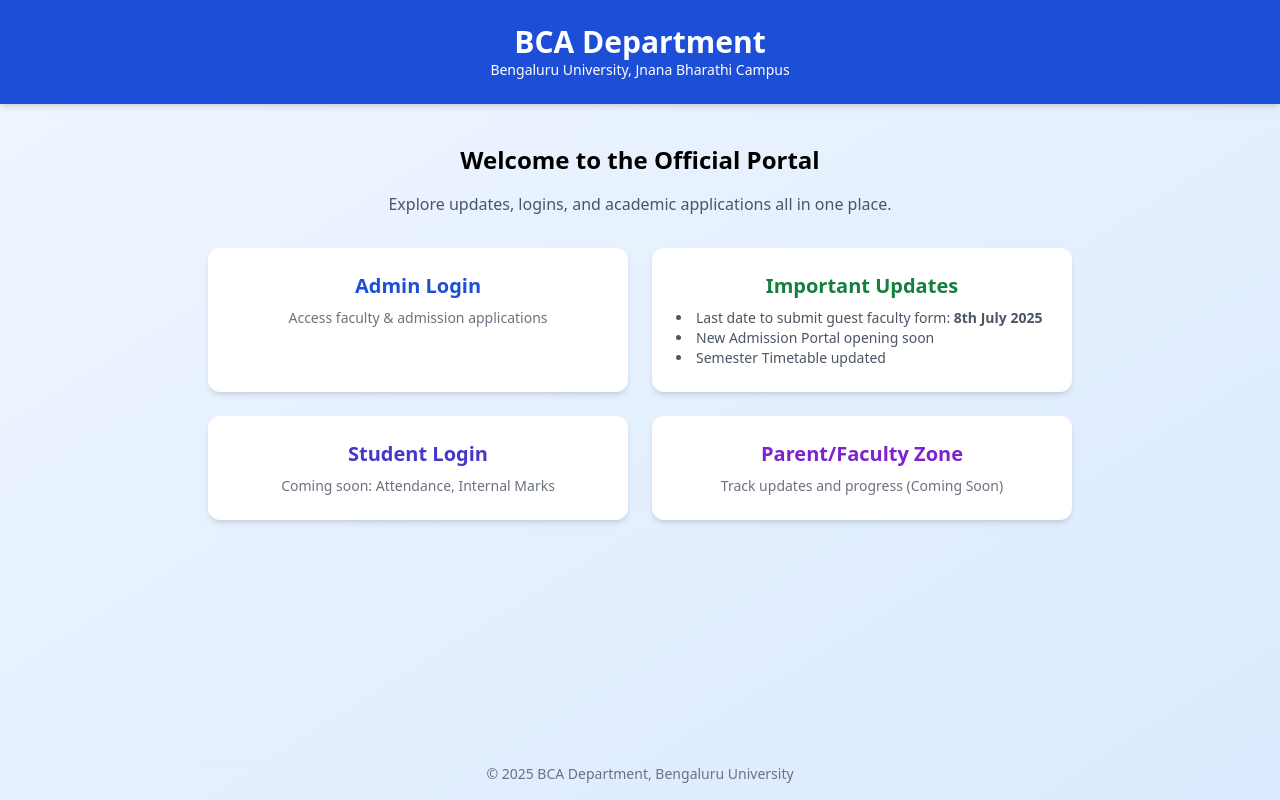
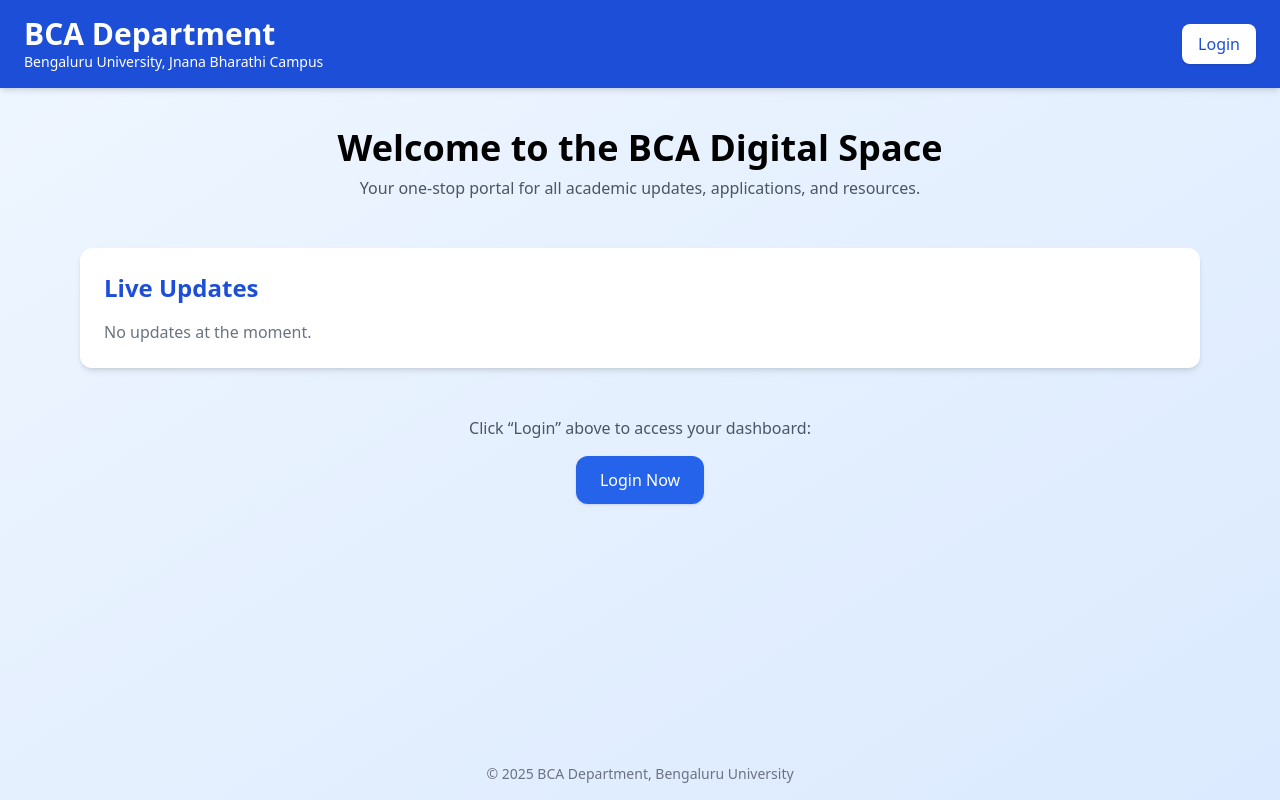
Before and after one commit to GitKaran4723/bcaofficial, a Flask app: page / in a window 1280 px wide. Run offline with Flask 3, Linux system fonts and the light colour scheme; some libraries are stand-ins or nearby versions.

Commit message:
Updating the app

```diff
--- a/app.py
+++ b/app.py
@@ -3,19 +3,44 @@
 import requests
 from dotenv import load_dotenv
 
+# -----------------------------------------------------------------------------
+# App setup
+# -----------------------------------------------------------------------------
 load_dotenv()
-
 app = Flask(__name__)
 app.secret_key = os.getenv("FLASK_SECRET_KEY")
 
-LOGIN_USERNAME = os.getenv("LOGIN_USERNAME")
-LOGIN_PASSWORD = os.getenv("LOGIN_PASSWORD")
+# Admin credentials
+LOGIN_USERNAME    = os.getenv("LOGIN_USERNAME")
+LOGIN_PASSWORD    = os.getenv("LOGIN_PASSWORD")
+
+# External data sources
 GOOGLE_SCRIPT_URL = os.getenv("GOOGLE_SCRIPT_URL")
+UPDATES_JSON_URL  = os.getenv("UPDATES_JSON_URL")
+
+# -----------------------------------------------------------------------------
+# Routes
+# -----------------------------------------------------------------------------
 
 @app.route('/')
 def home():
-    return render_template("landing.html")
+    # Fetch live updates from GitHub JSON
+    updates = []
+    last_updated = None
+    try:
+        resp = requests.get(UPDATES_JSON_URL, timeout=3)
+        resp.raise_for_status()
+        payload = resp.json()
+        updates = payload.get("updates", [])
+        last_updated = payload.get("last_updated")
+    except Exception as e:
+        app.logger.warning(f"Could not fetch live updates: {e}")
 
+    return render_template('landing.html',
+                           updates=updates,
+                           last_updated=last_updated)
+
+# -- Admin login (shared) ---------------------------------------
 @app.route('/login', methods=['GET', 'POST'])
 def login():
     error = None
@@ -26,37 +51,90 @@
             session['logged_in'] = True
             return redirect(url_for('admin_dashboard'))
         else:
-            error = 'Invalid Credentials. Try again.'
-    return render_template("login.html", error=error)
+            error = 'Invalid credentials'
+    return render_template('login.html', role='Admin', error=error)
 
 @app.route('/logout')
 def logout():
-    session.pop('logged_in', None)
+    session.clear()
     return redirect(url_for('home'))
 
 @app.route('/admin')
 def admin_dashboard():
     if not session.get('logged_in'):
         return redirect(url_for('login'))
-    return render_template("dashboard.html")
+    return render_template('dashboard.html', role='Admin')
 
+# -- Student login ------------------------------------------------
+@app.route('/student/login', methods=['GET','POST'])
+def student_login():
+    error = None
+    if request.method == 'POST':
+        # TODO: validate student credentials
+        session['role'] = 'Student'
+        return redirect(url_for('student_dashboard'))
+    return render_template('student_login.html', role='Student', error=error)
+
+@app.route('/student/dashboard')
+def student_dashboard():
+    if session.get('role') != 'Student':
+        return redirect(url_for('student_login'))
+    return render_template('student_dashboard.html')
+
+# -- Parent login -------------------------------------------------
+@app.route('/parent/login', methods=['GET','POST'])
+def parent_login():
+    error = None
+    if request.method == 'POST':
+        # TODO: validate parent credentials
+        session['role'] = 'Parent'
+        return redirect(url_for('parent_dashboard'))
+    return render_template('parent_login.html', role='Parent', error=error)
+
+@app.route('/parent/dashboard')
+def parent_dashboard():
+    if session.get('role') != 'Parent':
+        return redirect(url_for('parent_login'))
+    return render_template('parent_dashboard.html')
+
+# -- Faculty login ------------------------------------------------
+@app.route('/faculty/login', methods=['GET','POST'])
+def faculty_login():
+    error = None
+    if request.method == 'POST':
+        # TODO: validate faculty credentials
+        session['role'] = 'Faculty'
+        return redirect(url_for('faculty_dashboard'))
+    return render_template('faculty_login.html', role='Faculty', error=error)
+
+@app.route('/faculty/dashboard')
+def faculty_dashboard():
+    if session.get('role') != 'Faculty':
+        return redirect(url_for('faculty_login'))
+    return render_template('faculty_dashboard.html')
+
+# -- Google-Forms data display ----------------------------------
 @app.route('/gfapplications')
 def display_data():
     if not session.get('logged_in'):
         return redirect(url_for('login'))
     try:
-        response = requests.get(GOOGLE_SCRIPT_URL)
-        data = response.json()
+        resp = requests.get(GOOGLE_SCRIPT_URL, timeout=3)
+        resp.raise_for_status()
+        data = resp.json()
     except Exception as e:
         return f"Error fetching data: {e}"
-    return render_template("gfApp.html", data=data)
+    return render_template('gfApp.html', data=data)
 
+# -- Admission applications --------------------------------------
 @app.route('/admission-applications')
 def admission_applications():
     if not session.get('logged_in'):
         return redirect(url_for('login'))
-    # Placeholder for admission data
-    return render_template("admissionApp.html")
+    return render_template('admissionApp.html')
 
+# -----------------------------------------------------------------------------
+# Run
+# -----------------------------------------------------------------------------
 if __name__ == '__main__':
     app.run(debug=True)
--- a/templates/landing.html
+++ b/templates/landing.html
@@ -6,48 +6,100 @@
   <title>BCA Department Portal</title>
   <script src="https://cdn.tailwindcss.com"></script>
 </head>
-<body class="bg-gradient-to-br from-blue-50 to-blue-100 min-h-screen flex flex-col items-center justify-center">
+<body class="bg-gradient-to-br from-blue-50 to-blue-100 min-h-screen flex flex-col">
 
-  <header class="w-full text-center py-6 bg-blue-700 text-white shadow-md">
-    <h1 class="text-3xl font-bold">BCA Department</h1>
-    <p class="text-sm">Bengaluru University, Jnana Bharathi Campus</p>
+  <!-- Header -->
+  <header class="w-full flex items-center justify-between px-6 py-4 bg-blue-700 text-white shadow-md">
+    <div>
+      <h1 class="text-3xl font-bold">BCA Department</h1>
+      <p class="text-sm">Bengaluru University, Jnana Bharathi Campus</p>
+    </div>
+    <button id="loginBtn" class="bg-white text-blue-700 px-4 py-2 rounded-lg shadow hover:bg-gray-100 transition">
+      Login
+    </button>
   </header>
 
-  <main class="flex-1 w-full max-w-4xl px-4 mt-10">
-    <div class="text-center">
-      <h2 class="text-2xl font-semibold mb-4">Welcome to the Official Portal</h2>
-      <p class="mb-8 text-gray-600">Explore updates, logins, and academic applications all in one place.</p>
-    </div>
+  <!-- Main Content -->
+  <main class="flex-1 w-full max-w-6xl mx-auto px-4 py-10">
 
-    <div class="grid gap-6 md:grid-cols-2">
-      <a href="/login" class="bg-white shadow-md hover:shadow-lg p-6 rounded-xl text-center transition">
-        <h3 class="text-xl font-semibold text-blue-700">Admin Login</h3>
-        <p class="text-gray-500 text-sm mt-2">Access faculty & admission applications</p>
-      </a>
+    <!-- Welcome Section -->
+    <section class="text-center mb-12">
+      <h2 class="text-4xl font-semibold mb-2">Welcome to the BCA Digital Space</h2>
+      <p class="text-gray-600">Your one-stop portal for all academic updates, applications, and resources.</p>
+    </section>
 
-      <div class="bg-white shadow-md p-6 rounded-xl text-center">
-        <h3 class="text-xl font-semibold text-green-700">Important Updates</h3>
-        <ul class="mt-2 text-sm text-gray-600 list-disc list-inside text-left">
-          <li>Last date to submit guest faculty form: <strong>8th July 2025</strong></li>
-          <li>New Admission Portal opening soon</li>
-          <li>Semester Timetable updated</li>
-        </ul>
+    <!-- Live Updates Section (dynamic) -->
+    <section class="mt-12 bg-white p-6 rounded-xl shadow-md">
+      <div class="flex justify-between items-center mb-4">
+        <h2 class="text-2xl font-semibold text-blue-700">Live Updates</h2>
+        {% if last_updated %}
+          <time class="text-sm text-gray-500">Last updated: {{ last_updated.replace("T"," ") }}</time>
+        {% endif %}
       </div>
+      <ul class="space-y-4">
+        {% for u in updates %}
+          <li class="border-l-4 pl-4
+                     {% if u.type == 'Exam Notification' %}border-red-500
+                     {% elif u.type == 'Timetable Update' %}border-green-500
+                     {% else %}border-gray-300{% endif %}">
+            <div class="flex justify-between items-baseline">
+              <h3 class="font-medium">{{ u.title }}</h3>
+              <time class="text-sm text-gray-500">{{ u.date|replace("T"," ") }}</time>
+            </div>
+            <p class="text-sm text-gray-600">{{ u.description }}</p>
+            {% if u.link %}
+              <a href="{{ u.link }}" class="text-sm text-blue-600 hover:underline">View details</a>
+            {% endif %}
+          </li>
+        {% else %}
+          <li class="text-gray-500">No updates at the moment.</li>
+        {% endfor %}
+      </ul>
+    </section>
 
-      <a href="#" class="bg-white shadow-md hover:shadow-lg p-6 rounded-xl text-center transition">
-        <h3 class="text-xl font-semibold text-indigo-700">Student Login</h3>
-        <p class="text-gray-500 text-sm mt-2">Coming soon: Attendance, Internal Marks</p>
-      </a>
+    <!-- Call-to-Action -->
+    <section class="text-center mt-12">
+      <p class="text-gray-600 mb-4">Click “Login” above to access your dashboard:</p>
+      <button id="loginBtn2" class="bg-blue-600 text-white px-6 py-3 rounded-xl shadow hover:bg-blue-700 transition">
+        Login Now
+      </button>
+    </section>
 
-      <a href="#" class="bg-white shadow-md hover:shadow-lg p-6 rounded-xl text-center transition">
-        <h3 class="text-xl font-semibold text-purple-700">Parent/Faculty Zone</h3>
-        <p class="text-gray-500 text-sm mt-2">Track updates and progress (Coming Soon)</p>
-      </a>
-    </div>
   </main>
 
-  <footer class="w-full text-center py-4 mt-10 text-sm text-gray-500">
+  <!-- Footer -->
+  <footer class="w-full text-center py-4 text-sm text-gray-500">
     &copy; 2025 BCA Department, Bengaluru University
   </footer>
+
+  <!-- Role-Selector Modal -->
+  <div id="roleModal"
+       class="fixed inset-0 bg-black bg-opacity-50 flex items-center justify-center hidden">
+    <div class="bg-white rounded-2xl p-8 w-80 relative">
+      <button id="closeModal"
+              class="absolute top-3 right-3 text-gray-400 hover:text-gray-600 text-2xl">&times;</button>
+      <h4 class="text-xl font-semibold mb-6 text-center">You are</h4>
+      <ul class="space-y-3">
+        <li><a href="{{ url_for('student_login') }}" class="block text-center py-2 bg-blue-100 rounded-lg hover:bg-blue-200 transition">Student</a></li>
+        <li><a href="{{ url_for('parent_login') }}"  class="block text-center py-2 bg-green-100 rounded-lg hover:bg-green-200 transition">Parent</a></li>
+        <li><a href="{{ url_for('faculty_login') }}" class="block text-center py-2 bg-indigo-100 rounded-lg hover:bg-indigo-200 transition">Faculty</a></li>
+        <li><a href="{{ url_for('login') }}"         class="block text-center py-2 bg-red-100 rounded-lg hover:bg-red-200 transition">Admin</a></li>
+      </ul>
+    </div>
+  </div>
+
+  <!-- Modal & Button Script -->
+  <script>
+    const modal       = document.getElementById('roleModal');
+    const openBtns    = [document.getElementById('loginBtn'), document.getElementById('loginBtn2')];
+    const closeModal  = document.getElementById('closeModal');
+
+    openBtns.forEach(btn =>
+      btn.addEventListener('click', () => modal.classList.remove('hidden'))
+    );
+    closeModal.addEventListener('click', () => modal.classList.add('hidden'));
+    modal.addEventListener('click', e => { if (e.target === modal) modal.classList.add('hidden'); });
+  </script>
+
 </body>
 </html>
```
